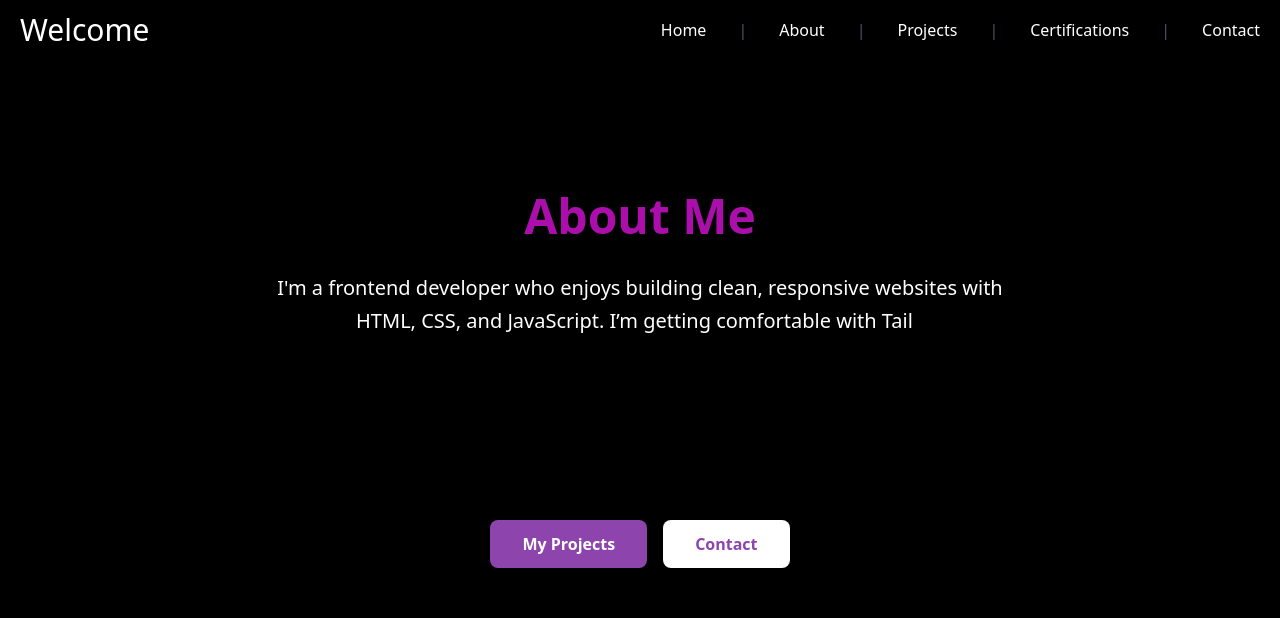
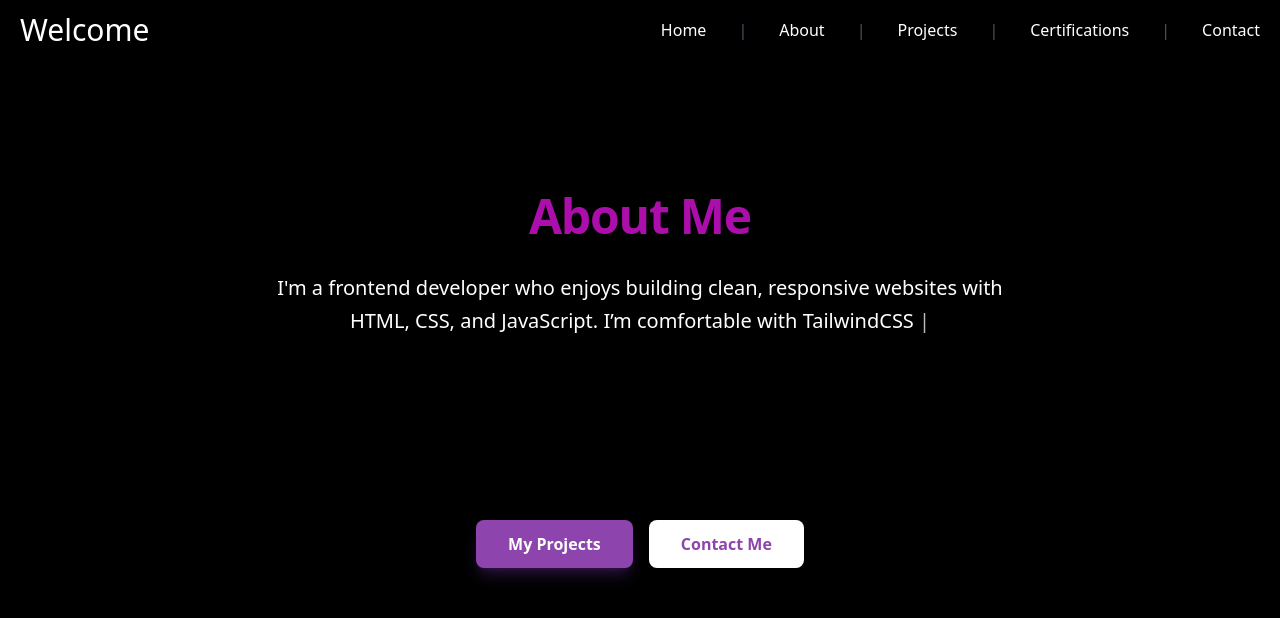
Before and after one commit to timilehinolajolo/timilehinolajolo, a React (Vite) app: page /about in a window 1280 px wide. Shown: the top 618 px of the page. Built offline with nearby package versions, Linux system fonts and the light colour scheme.

Commit message:
Revise About section with updated experience and styles
Updated the about section to reflect more experience with TailwindCSS, ReactJS, and full-stack integration. Adjusted styles and improved the text content.

```diff
--- a/src/pages/About.jsx
+++ b/src/pages/About.jsx
@@ -3,7 +3,8 @@ import { Link } from 'react-router-dom';
 
 const About = () => {
   const [typedAbout, setTypedAbout] = useState("");
-  const aboutText = "I'm a frontend developer who enjoys building clean, responsive websites with HTML, CSS, and JavaScript. I’m getting comfortable with TailwindCSS and ReactJS to take my skills further, and getting to dive into Typescript soon. I believe in learning by doing—whether it’s tweaking layouts, fixing tricky bugs, or exploring new ways to make websites smoother and more interactive. Right now, I’m focused on sharpening my fundamentals while slowly stepping into more advanced tools. Not an expert, but definitely on my way.";
+
+  const aboutText = "I'm a frontend developer who enjoys building clean, responsive websites with HTML, CSS, and JavaScript. I’m comfortable with TailwindCSS and ReactJS, and I have practical experience integrating frontend applications with Python backends and Supabase. From managing relational data with SQL basics to connecting custom AI APIs, I believe in learning by doing—whether it’s building institutional dashboards, fixing tricky bugs, or exploring TypeScript. Right now, I’m focused on sharpening my fundamentals while stepping into full-stack integration. Not an expert, but definitely on my way.";
 
   useEffect(() => {
     let a = 0;
@@ -17,18 +18,18 @@ const About = () => {
 
   return (
     <section className="min-h-[80vh] flex flex-col items-center justify-center p-8 text-center bg-black text-[#ab0eab]">
-      <h2 className="text-5xl font-black mb-8 font-cursive">About Me</h2>
+      <h2 className="text-5xl font-black mb-8 font-cursive tracking-tight">About Me</h2>
 
-      <p className="text-lg md:text-xl text-white max-w-3xl leading-relaxed min-h-[200px] after:content-['|'] after:animate-blink">
+      <p className="text-lg md:text-xl text-white max-w-3xl leading-relaxed min-h-[240px] md:min-h-[200px] after:content-['|'] after:animate-pulse">
         {typedAbout}
       </p>
 
       <div className="flex flex-col md:flex-row gap-4 mt-12">
-        <Link to="/projects" className="px-8 py-3 bg-[#8e44ad] text-white rounded-lg font-bold hover:bg-[#732d91] transition-all">
+        <Link to="/projects" className="px-8 py-3 bg-[#8e44ad] text-white rounded-lg font-bold hover:bg-[#732d91] transition-all shadow-lg shadow-purple-500/20">
           My Projects
         </Link>
-        <Link to="/contact" className="px-8 py-3 bg-white text-[#8e44ad] rounded-lg font-bold hover:bg-purple-100 transition-all">
-          Contact
+        <Link to="/contact" className="px-8 py-3 bg-white text-[#8e44ad] rounded-lg font-bold hover:bg-purple-50 transition-all shadow-lg">
+          Contact Me
         </Link>
       </div>
     </section>
```
